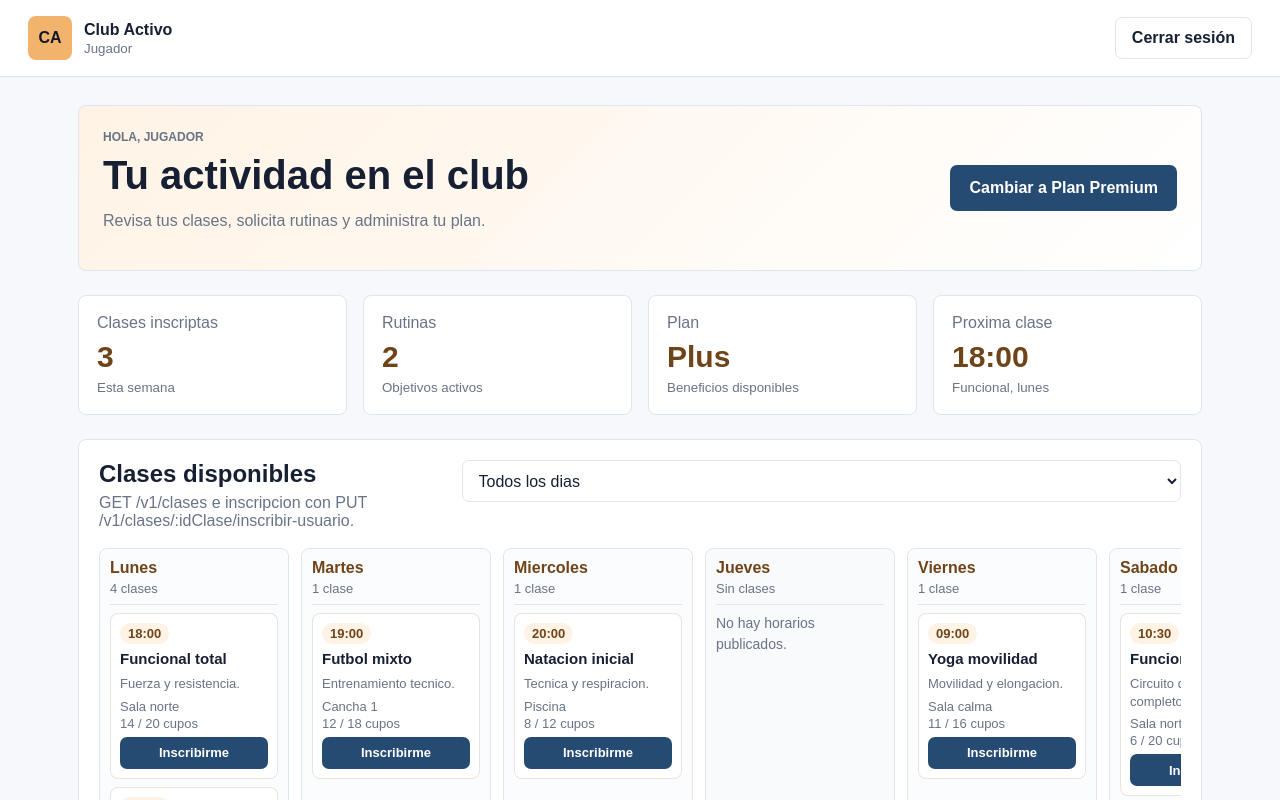
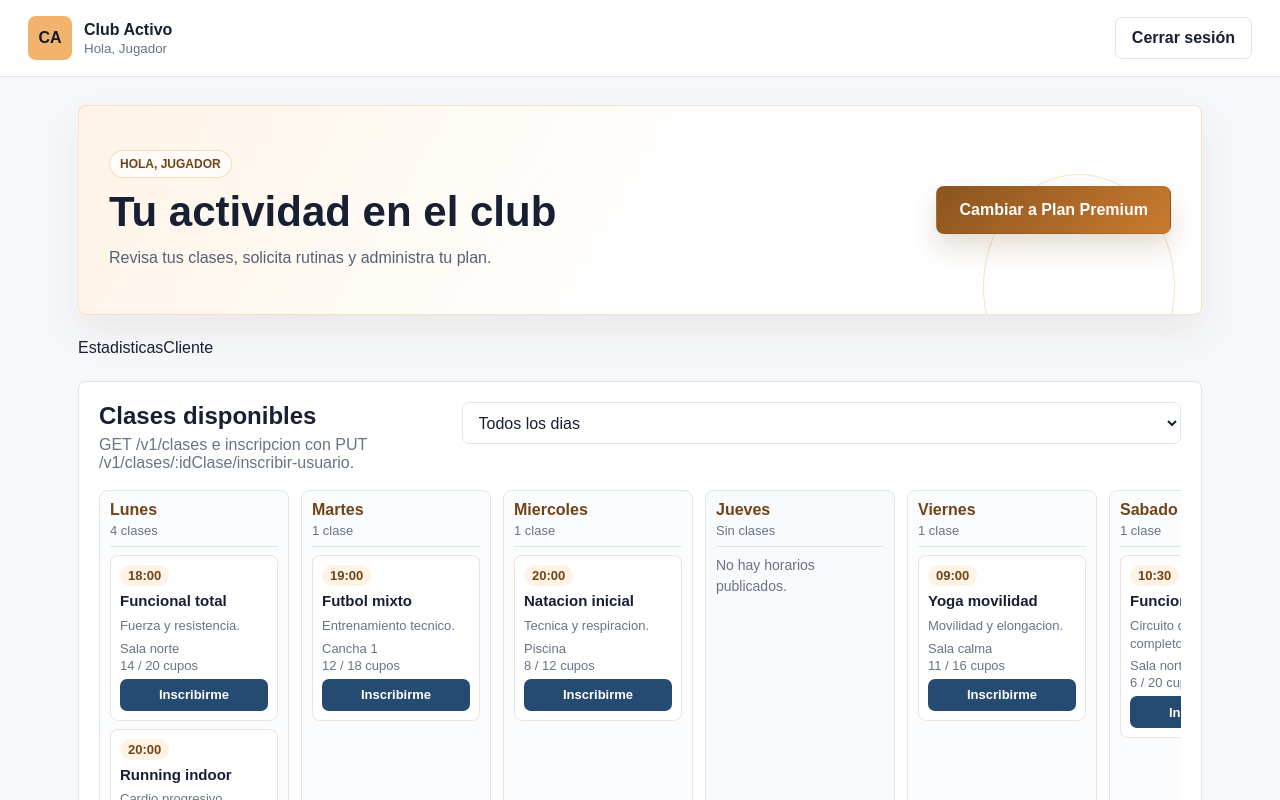
Before and after one commit to ObligatorioFS/Obligatorio-FrontEnd, a React (Vite) app in the folder Obligatorio-Frontend/: page /dashboardCliente in a window 1280 px wide. Shown: the top 800 px of the page. Built offline with nearby package versions, Linux system fonts and the light colour scheme; sample sign-in values are in the browser's storage.

Commit message:
dashboard-cliente

```diff
--- /dev/null
+++ b/Obligatorio-Frontend/src/features/admin/components/BannerAdmin.jsx
@@ -0,0 +1,18 @@
+import '../../shared/styles/Banner.css'
+
+const Banner = () => {
+  return (
+    <header className="topbar">
+      <div>
+        <p className="eyebrow">Administrador</p>
+        <h1>Gestion del club</h1>
+      </div>
+
+      <a className="primary-btn compact" href="#clases-registradas">
+        Gestionar cupos
+      </a>
+    </header>
+  )
+}
+
+export default Banner
--- a/Obligatorio-Frontend/src/features/admin/pages/DashboardAdmin.jsx
+++ b/Obligatorio-Frontend/src/features/admin/pages/DashboardAdmin.jsx
@@ -1,7 +1,7 @@
 import '../styles/DashboardAdmin.css'
 import { useNavigate } from 'react-router'
 import { useEffect} from 'react'
-import Banner from '../../shared/components/Banner'
+import BannerAdmin from '../components/BannerAdmin'
 import EstadisticasAdmin from '../components/EstadisticasAdmin'
 import FormularioGestion from '../components/FormularioGestion'
 import ClasesRegistradas from '../components/ClasesRegistradas'
@@ -26,7 +26,7 @@ const DashboardAdmin = () => {
      return (
   <div className="dashboard theme-admin">
     <main className="main-content">
-      <Banner />
+      <BannerAdmin />
       <EstadisticasAdmin />
       <GraficoAdmin />
       <FormularioGestion />
--- a/Obligatorio-Frontend/src/features/auth/pages/Login.jsx
+++ b/Obligatorio-Frontend/src/features/auth/pages/Login.jsx
@@ -55,6 +55,7 @@ const Login = () => {
       const payload = jwtDecode(data.token)
       localStorage.setItem('rolUsu', payload.rolUsu)
       localStorage.setItem('planUsu', payload.planUsu)
+      localStorage.setItem('nombreUsu', payload.data.usuario.nombre)
       if(payload.rolUsu === "admin"){
               navigate('/dashboardAdmin')
             }else{
--- a/Obligatorio-Frontend/src/features/auth/pages/Registro.jsx
+++ b/Obligatorio-Frontend/src/features/auth/pages/Registro.jsx
@@ -56,6 +56,7 @@ const {
       const payload = jwtDecode(data.token)
       localStorage.setItem('rolUsu', payload.rolUsu)
       localStorage.setItem('planUsu', payload.planUsu)
+      localStorage.setItem('nombreUsu', data.usuario.nombre)
       reset()
       navigate('/dashboardCliente')
      }).catch(e =>{
--- /dev/null
+++ b/Obligatorio-Frontend/src/features/cliente/components/BannerCliente.jsx
@@ -0,0 +1,68 @@
+import { useState } from 'react'
+import { useNavigate } from 'react-router'
+import { BASE_URL } from '../../../config/api'
+import MensajeAlerta from '../../shared/components/MensajeAlerta'
+import '../styles/BannerCliente.css'
+
+const BannerCliente = () => {
+  const navigate = useNavigate()
+  const [cargando, setCargando] = useState(false)
+  const [mensaje, setMensaje] = useState('')
+  const [mensajeExito, setMensajeExito] = useState('')
+
+  const handleOnClickCambiarPlan = () => {
+    setCargando(true)
+    setMensaje('')
+    setMensajeExito('')
+
+    fetch(`${BASE_URL}/v1/usuario`, {
+      method: 'PUT',
+      headers: {
+        Authorization: localStorage.getItem('token'),
+      },
+    })
+      .then(async res => {
+        if (res.ok) {
+          setMensajeExito('Plan actualizado correctamente')
+          return
+        }
+        if (res.status === 401) {
+          localStorage.removeItem('token')
+          navigate('/login')
+          return
+        }
+        const error = await res.json()
+        throw new Error(error.message || 'No se pudo cambiar el plan')
+      })
+      .catch(error => {
+        setMensaje(error.message)
+      })
+      .finally(() => {
+        setCargando(false)
+      })
+  }
+
+  return (
+    <header className="topbar">
+      <div>
+        <p className="eyebrow">Hola, jugador</p>
+        <h1>Tu actividad en el club</h1>
+        <p>Revisa tus clases, solicita rutinas y administra tu plan.</p>
+      </div>
+
+      <button
+        className="primary-btn compact"
+        type="button"
+        onClick={handleOnClickCambiarPlan}
+        disabled={cargando}
+      >
+        {cargando ? 'Cambiando plan...' : 'Cambiar a Plan Premium'}
+      </button>
+
+      {mensaje && <MensajeAlerta tipo="error" mensaje={mensaje} />}
+      {mensajeExito && <MensajeAlerta tipo="exito" mensaje={mensajeExito} />}
+    </header>
+  )
+}
+
+export default BannerCliente
--- /dev/null
+++ b/Obligatorio-Frontend/src/features/cliente/components/EstadisticasCliente.jsx
@@ -0,0 +1,9 @@
+import React from 'react'
+
+const EstadisticasCliente = () => {
+  return (
+    <div>EstadisticasCliente</div>
+  )
+}
+
+export default EstadisticasCliente
--- a/Obligatorio-Frontend/src/features/cliente/pages/DashboardCliente.jsx
+++ b/Obligatorio-Frontend/src/features/cliente/pages/DashboardCliente.jsx
@@ -1,7 +1,8 @@
 import { useEffect } from 'react'
 import '../styles/DashboardCliente.css'
 import { useNavigate } from 'react-router'
-import Banner from '../../shared/components/Banner'
+import EstadisticasCliente from '../components/EstadisticasCliente'
+import BannerCliente from '../components/BannerCliente'
 
 const DashboardCliente = () => {
 
@@ -21,33 +22,8 @@ const DashboardCliente = () => {
   return (
     <div className="dashboard theme-client">
       <main className="main-content">
-        <Banner />
-
-        {/* =========================
-          ESTADISTICAS
-        ========================== */}
-        <section className="stats-grid">
-          <article className="stat-card">
-            <span>Clases inscriptas</span>
-            <strong>3</strong>
-            <small>Esta semana</small>
-          </article>
-          <article className="stat-card">
-            <span>Rutinas</span>
-            <strong>2</strong>
-            <small>Objetivos activos</small>
-          </article>
-          <article className="stat-card">
-            <span>Plan</span>
-            <strong>Plus</strong>
-            <small>Beneficios disponibles</small>
-          </article>
-          <article className="stat-card">
-            <span>Proxima clase</span>
-            <strong>18:00</strong>
-            <small>Funcional, lunes</small>
-          </article>
-        </section>
+        <BannerCliente />
+        <EstadisticasCliente />
 
         {/* =========================
           CLASES DISPONIBLES
--- /dev/null
+++ b/Obligatorio-Frontend/src/features/cliente/styles/BannerCliente.css
@@ -0,0 +1,135 @@
+/* =========================
+   BANNER CLIENTE
+========================= */
+.theme-client .topbar {
+  min-height: 210px;
+  position: relative;
+  overflow: hidden;
+  display: grid;
+  grid-template-columns: minmax(0, 1fr) auto;
+  align-items: center;
+  gap: 24px;
+  padding: 30px;
+  border: 1px solid rgba(242, 179, 109, 0.36);
+  border-radius: var(--radius);
+  background:
+    linear-gradient(120deg, rgba(255, 243, 229, 0.94), rgba(255, 255, 255, 0.94) 52%),
+    repeating-linear-gradient(135deg, rgba(242, 179, 109, 0.16) 0 1px, transparent 1px 18px);
+  box-shadow: 0 18px 38px rgba(112, 68, 25, 0.08);
+}
+
+.theme-client .topbar::after {
+  content: "Premium";
+  width: 190px;
+  height: 190px;
+  position: absolute;
+  right: 26px;
+  bottom: -86px;
+  display: grid;
+  place-items: start center;
+  padding-top: 34px;
+  border: 1px solid rgba(242, 179, 109, 0.4);
+  border-radius: 50%;
+  background: rgba(255, 255, 255, 0.58);
+  color: rgba(112, 68, 25, 0.18);
+  font-size: 22px;
+  font-weight: 900;
+}
+
+.theme-client .topbar > div {
+  position: relative;
+  z-index: 1;
+}
+
+.theme-client .eyebrow {
+  width: fit-content;
+  margin: 0 0 12px;
+  padding: 6px 10px;
+  border: 1px solid rgba(242, 179, 109, 0.45);
+  border-radius: 999px;
+  background: rgba(255, 255, 255, 0.7);
+  color: var(--theme-dark);
+  text-transform: uppercase;
+  font-size: 12px;
+  font-weight: 900;
+  letter-spacing: 0;
+}
+
+.theme-client .topbar h1 {
+  max-width: 650px;
+  margin: 0;
+  color: #172033;
+  font-size: 42px;
+  line-height: 1.05;
+  font-weight: 900;
+}
+
+.theme-client .topbar p:not(.eyebrow) {
+  max-width: 560px;
+  margin: 12px 0 0;
+  color: #526078;
+  font-size: 16px;
+  line-height: 1.45;
+}
+
+.theme-client .topbar .primary-btn {
+  min-height: 48px;
+  position: relative;
+  z-index: 1;
+  padding: 0 22px;
+  border-color: rgba(112, 68, 25, 0.18);
+  border-radius: 8px;
+  background: linear-gradient(135deg, #8a541f, #c97b2f);
+  color: #ffffff;
+  box-shadow: 0 14px 26px rgba(112, 68, 25, 0.18);
+  transition: transform 160ms ease, box-shadow 160ms ease, filter 160ms ease;
+}
+
+.theme-client .topbar .primary-btn:hover {
+  transform: translateY(-2px);
+  filter: brightness(1.04);
+  box-shadow: 0 18px 30px rgba(112, 68, 25, 0.24);
+}
+
+.theme-client .topbar .primary-btn:disabled {
+  cursor: wait;
+  opacity: 0.78;
+  transform: none;
+  filter: none;
+}
+
+.theme-client .topbar .mensaje-alerta {
+  position: absolute;
+  left: 50%;
+  top: calc(100% - 22px);
+  z-index: 5;
+  width: min(620px, calc(100% - 32px));
+  transform: translateX(-50%);
+}
+
+@media (max-width: 960px) {
+  .theme-client .topbar {
+    grid-template-columns: 1fr;
+    align-items: start;
+  }
+
+  .theme-client .topbar::after {
+    right: -42px;
+    bottom: -102px;
+  }
+}
+
+@media (max-width: 620px) {
+  .theme-client .topbar {
+    min-height: auto;
+    padding: 22px;
+  }
+
+  .theme-client .topbar h1 {
+    font-size: 32px;
+  }
+
+  .theme-client .topbar .primary-btn {
+    width: 100%;
+  }
+}
--- a/Obligatorio-Frontend/src/features/shared/components/Banner.jsx
+++ /dev/null
@@ -1,34 +0,0 @@
-import '../styles/Banner.css'
-
-const Banner = () => {
-  const rol = localStorage.getItem('rolUsu')
-  const esAdmin = rol === 'admin'
-
-  return (
-    <header className="topbar">
-      <div>
-        <p className="eyebrow">
-          {esAdmin ? 'Administrador' : 'Hola, jugador'}
-        </p>
-        <h1>
-          {esAdmin ? 'Gestion del club' : 'Tu actividad en el club'}
-        </h1>
-        {!esAdmin && (
-          <p>Revisa tus clases, solicita rutinas y administra tu plan.</p>
-        )}
-      </div>
-
-      {esAdmin ? (
-        <a className="primary-btn compact" href="#clases-registradas">
-          Gestionar cupos
-        </a>
-      ) : (
-        <button className="primary-btn compact" type="button">
-          Cambiar a Plan Premium
-        </button>
-      )}
-    </header>
-  )
-}
-
-export default Banner
--- a/Obligatorio-Frontend/src/features/shared/components/Nav.jsx
+++ b/Obligatorio-Frontend/src/features/shared/components/Nav.jsx
@@ -5,7 +5,7 @@ const Nav = () => {
   const navigate = useNavigate();
   const rol = localStorage.getItem("rolUsu");
   const esAdmin = rol === "admin";
-
+  const nombre = localStorage.getItem('nombreUsu') || 'Jugador'
   const handleOnClickCerrarSesion = () => {
     localStorage.clear();
     navigate("/login");
@@ -18,7 +18,7 @@ const Nav = () => {
 
         <div>
           <strong>Club Activo</strong>
-          <small>{esAdmin ? "Panel Admin" : "Jugador"}</small>
+          <small>{esAdmin ? "Panel Admin" : `Hola, ${nombre}`}</small>
         </div>
       </div>
 
```
Also changed, not shown: Obligatorio-Frontend/src/features/cliente/components/ClasesDisponibles.jsx (added), Obligatorio-Frontend/src/features/cliente/styles/ClasesDisponibles.css (added).
